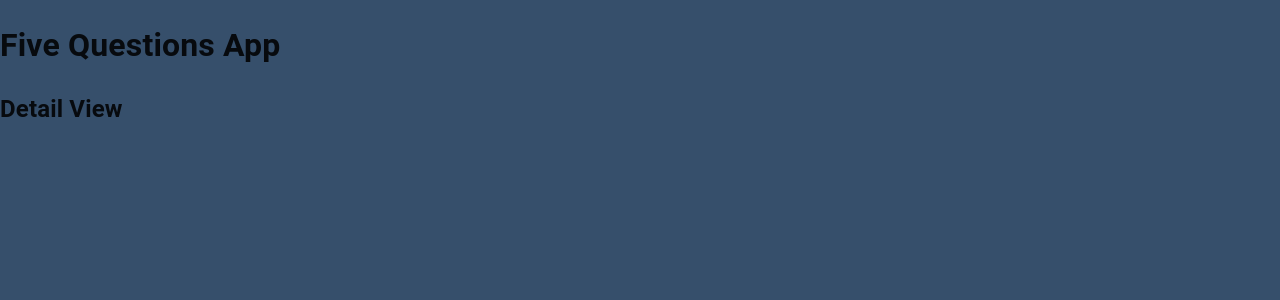
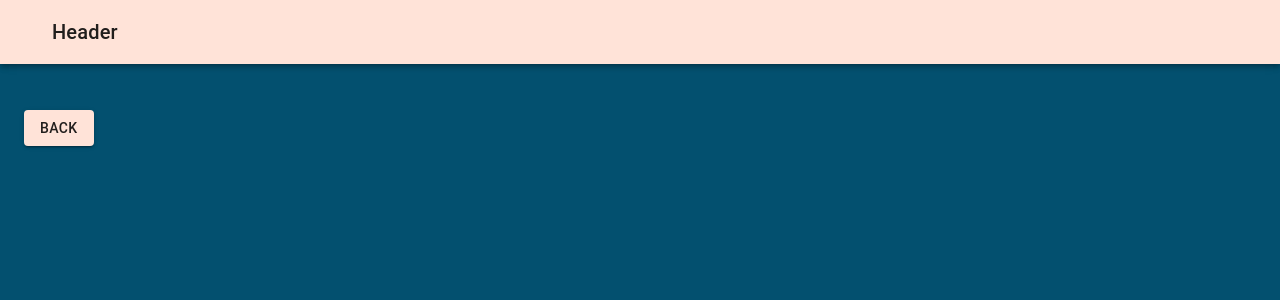
Before and after one commit to Ayut0/five_simple_questions, a React (Create React App) app: page /detail/0 in a window 1280 px wide. Shown: the top 300 px of the page. Built offline with nearby package versions, Linux system fonts and the light colour scheme.

Commit message:
Change the design a bit

```diff
--- a/src/App.js
+++ b/src/App.js
@@ -7,20 +7,20 @@ import Content from './Contents/Content';
 import Header from './UI/Header';
 
 const darkTheme = createTheme({
-    palette:{
-      type: "dark",
-      primary:{
-        main: "#1A1A2E"
-      },
-      secondary: {
-        main: "#fc5185"
-      },
-      background:{
-        paper: "#364F6B",
-        default: "#364F6B"
-      }
-    }
-})
+  palette: {
+    type: "dark",
+    primary: {
+      main: "#FFE3D8",
+    },
+    secondary: {
+      main: "#fc5185",
+    },
+    background: {
+      paper: "#BBBBBB",
+      default: "#03506F",
+    },
+  },
+});
 
 function App() {
   return (
--- a/src/Contents/DetailView.js
+++ b/src/Contents/DetailView.js
@@ -1,6 +1,17 @@
+import { Button, Toolbar } from "@mui/material";
+import Link from "@mui/material/Link";
+
 const DetailView = ()=>{
     return(
-        <h2>Detail View</h2>
+        <Toolbar>
+            <Link to="/">
+                <Button
+                    variant="contained"
+                >
+                    Back
+                </Button>
+            </Link>
+        </Toolbar>
     )
 }
 
--- a/src/Contents/ListView.js
+++ b/src/Contents/ListView.js
@@ -20,16 +20,16 @@ const ListView = (props)=>{
     };
     return(
         <Fragment>
-            <Grid item xs={12}>
+            <Grid item xs={4}>
                 <Box textAlign="center">
-                    <Button variant="contained" color="primary">
+                    <Button variant="contained" color="primary" sx={{m: 4}}>
                         Create
                     </Button>
                 </Box>
             </Grid>
             {Object.keys(items).map(ky =>{
                 return(
-                    <Grid item key={ky}>
+                    <Grid item key={ky} xs={4}>
                         <Link to={`/detail/${ky}`} className={classes.link}>
                             <MediaCard title={items[ky]} />
                         </Link>
--- a/src/Contents/MediaCard.js
+++ b/src/Contents/MediaCard.js
@@ -1,5 +1,13 @@
 import styled from "@emotion/styled";
-import { Card, CardActionArea, CardContent, CardMedia, Typography } from "@mui/material";
+// import { Card, CardActionArea, CardContent, CardMedia, Typography } from "@mui/material";
+import * as React from "react";
+import Card from "@mui/material/Card";
+import CardActions from "@mui/material/CardActions";
+import CardContent from "@mui/material/CardContent";
+import CardMedia from "@mui/material/CardMedia";
+import Button from "@mui/material/Button";
+import Typography from "@mui/material/Typography";
+
 import Image from "../Images/Sample.png"
 
 const useStyles = styled(theme =>({
@@ -8,8 +16,8 @@ const useStyles = styled(theme =>({
         background: theme.palette.primary.main
     },
     media: {
-        width: 200,
-        height: 200
+        height: 300,
+        width: 200
     }
 }));
 
@@ -17,23 +25,22 @@ const MediaCard = props =>{
     const {title} = props;
     const classes = useStyles();
 
-    return(
-        <Card className={classes.root}>
-            <CardActionArea>
+    return (
+      <Card sx={{ maxWidth: 345, mb: 2 }}>
         <CardMedia
+          component="img"
+          height="140"
+          image={Image}
+          alt="green iguana"
           className={classes.media}
-                    image={Image}
-                    title="Contemplative Reptile"
-                >
-                </CardMedia>
+        />
         <CardContent>
           <Typography gutterBottom variant="h5" component="h2" align="center">
             {title}
           </Typography>
         </CardContent>
-            </CardActionArea>
       </Card>
-    )
+    );
 }
 
 export default MediaCard;
--- a/src/UI/Header.js
+++ b/src/UI/Header.js
@@ -1,9 +1,27 @@
-const Header = () =>{
-    return(
-        <header>
-            <h1>Five Questions App</h1>
-        </header>
-    )
+import * as React from "react";
+import AppBar from "@mui/material/AppBar";
+import Box from "@mui/material/Box";
+import Toolbar from "@mui/material/Toolbar";
+import Typography from "@mui/material/Typography";
+import IconButton from "@mui/material/IconButton";
+
+export default function Header() {
+  return (
+    <Box sx={{ flexGrow: 1, mb: 4 }}>
+      <AppBar position="static">
+        <Toolbar>
+          <IconButton
+            size="large"
+            edge="start"
+            color="inherit"
+            aria-label="menu"
+            sx={{ mr: 2 }}
+          ></IconButton>
+          <Typography variant="h6" component="div" sx={{ flexGrow: 1 }}>
+            Header
+          </Typography>
+        </Toolbar>
+      </AppBar>
+    </Box>
+  );
 }
-
-export default Header;
```
Lines whose indentation alone changed are shown as unchanged.
